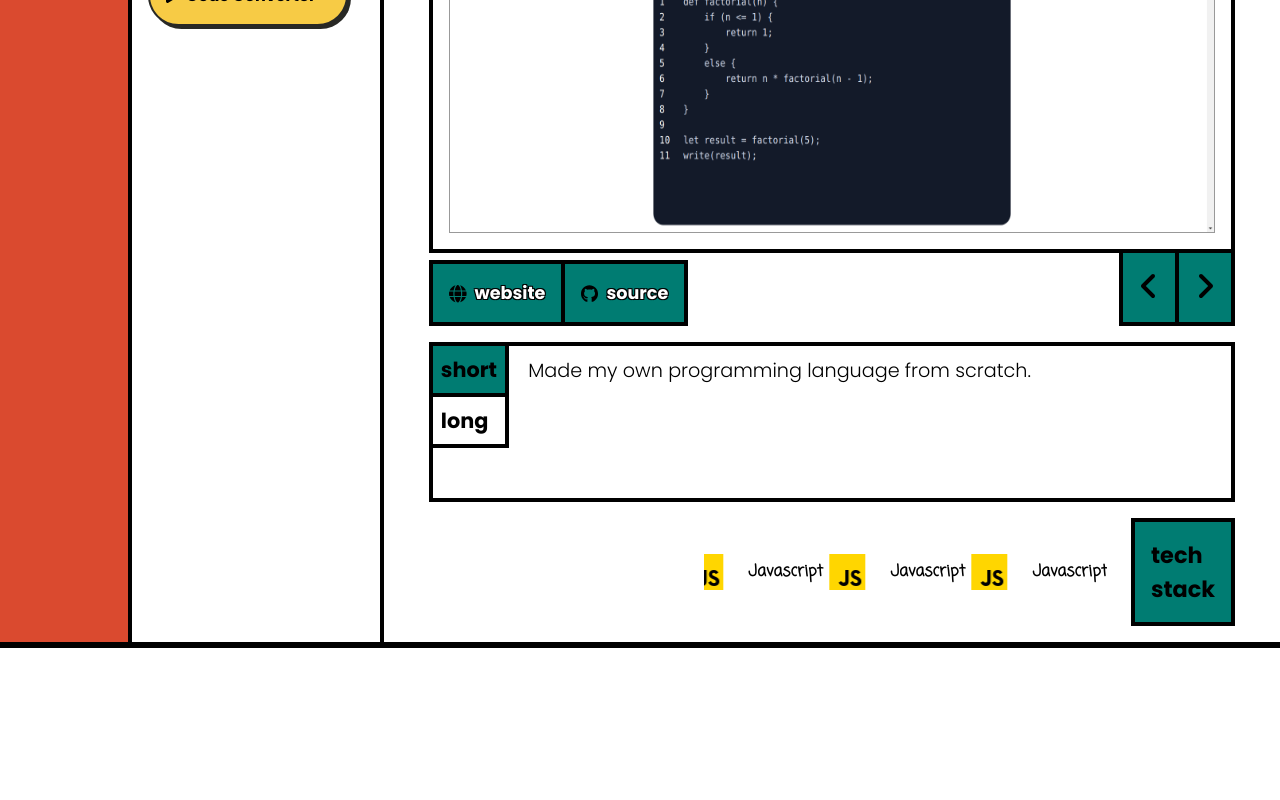
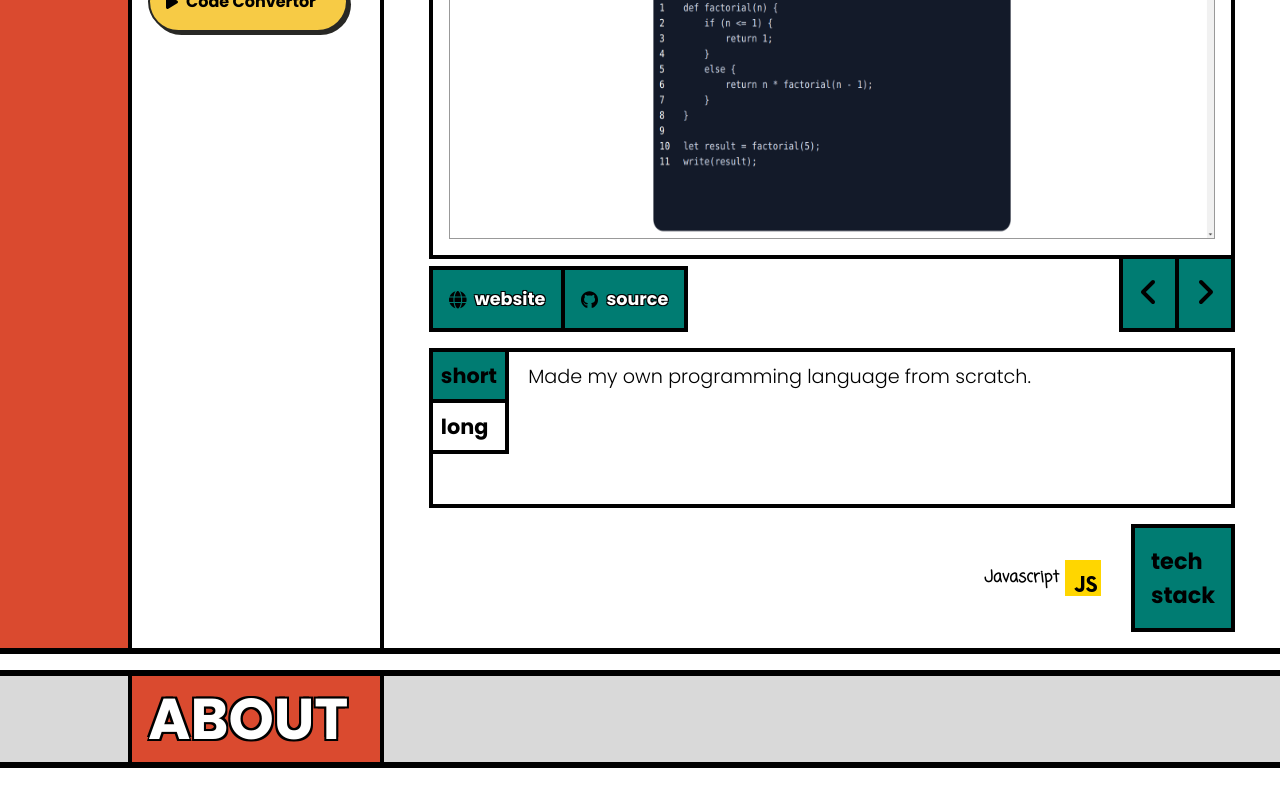
Before and after one commit to Amanjot-001/portfolio-old, a React (Vite) app: page / in a window 1280 px wide. Shown: the part 1004-1804 px from the top of the page. Before the commit the page ends 1668 px from the top, so only its background shows below. Built offline with nearby package versions, Linux system fonts and the light colour scheme; a web font is replaced by a local one.

Commit message:
label style fixed

```diff
--- a/src/App.jsx
+++ b/src/App.jsx
@@ -9,6 +9,7 @@ function App() {
             <Header />
             <Label title={'WORK'} />
             <Projects />
+            <Label title={'ABOUT'} />
         </div>
     )
 }
--- a/src/assets/styles/App.css
+++ b/src/assets/styles/App.css
@@ -34,4 +34,5 @@ body {
   flex-direction: column;
   height: 100%;
   width: 100vw;
+  margin-bottom: 2rem;
 }
--- a/src/assets/styles/Header.css
+++ b/src/assets/styles/Header.css
@@ -5,7 +5,7 @@
     width: 100%;
     height: 70vh;
     padding: 1rem;
-    border-bottom: 6px solid #000;
+    /* border-bottom: 6px solid #000; */
     /* clip-path: polygon(0 0,100% 0,100% 100%,0 87%); */
 }
 
--- a/src/assets/styles/Label.css
+++ b/src/assets/styles/Label.css
@@ -4,6 +4,7 @@
     font-family: 'poppins-bold', sans-serif;
     font-size: 1.8rem;
     /* padding-left: 7rem; */
+    border-top: 6px solid #000;
     border-bottom: 6px solid #000;
     background-color: #d9d9d9;
 }
--- a/src/assets/styles/Project.css
+++ b/src/assets/styles/Project.css
@@ -236,7 +236,7 @@
     white-space: nowrap;
     flex-shrink: 0;
     transform: translateX(0);
-    animation: text-scroll 12s linear infinite;
+    animation: text-scroll 15s linear infinite;
 }
 
 @keyframes text-scroll {
--- a/src/components/Projects.jsx
+++ b/src/components/Projects.jsx
@@ -16,22 +16,6 @@ const projects = [
                 'build tokenizer, parser, interpreter for the language showcasing language designing skills.',
                 'hosted on netlify to make others able to test it out without any hassle.'],
         tech: [
-            {
-                techName: 'Javascript',
-                img: js
-            },
-            {
-                techName: 'Javascript',
-                img: js
-            },
-            {
-                techName: 'Javascript',
-                img: js
-            },
-            {
-                techName: 'Javascript',
-                img: js
-            },
             {
                 techName: 'Javascript',
                 img: js
```
